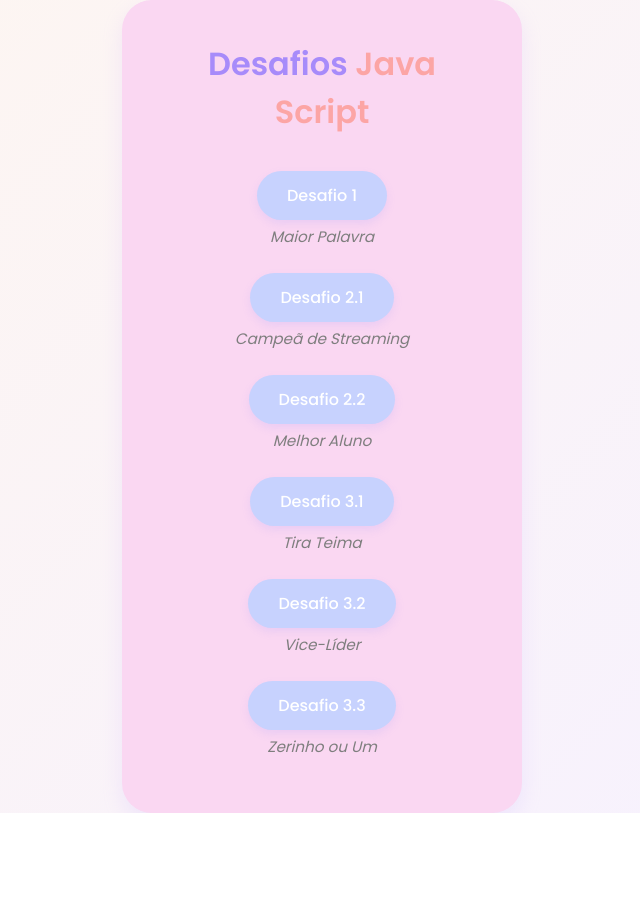
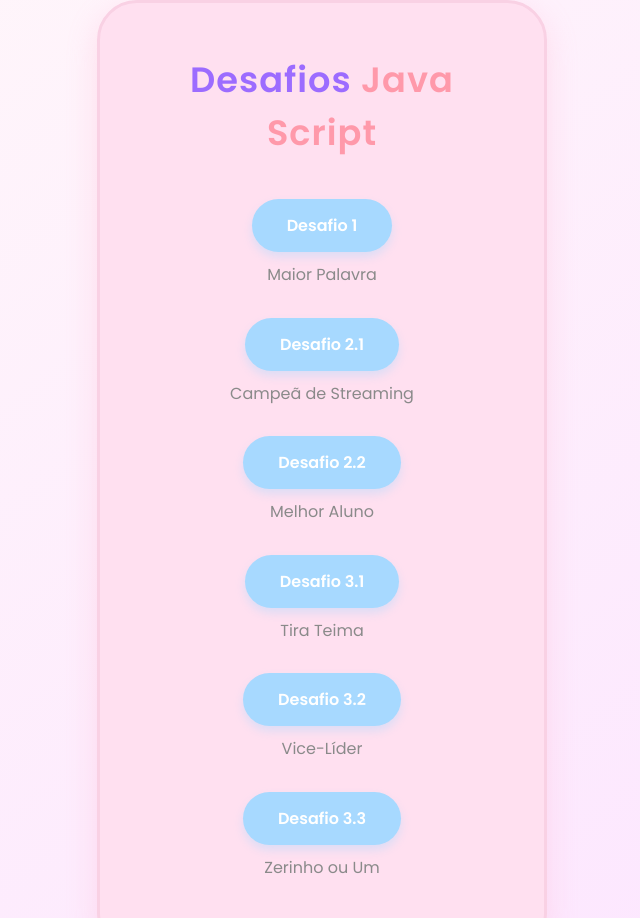
Before and after one commit to giovannaaranntes/desafios-js, a plain HTML site: page index.html in a window 1280 px wide. Shown: the top 918 px of the page, without its empty margins (318-958 px from the left). Before the commit the page ends 813 px from the top, so only its background shows below. Drawn offline with Linux system fonts and the light colour scheme.

Commit message:
Update styleglobal.css

```diff
--- a/styleglobal.css
+++ b/styleglobal.css
@@ -1,70 +1,95 @@
-*{
+/* ===== Estilo Base - Versão Super Fofa e Aconchegante (Kawaii) ===== */
+
+* {
     margin: 0;
     padding: 0;
     box-sizing: border-box;
     font-family: 'Poppins', sans-serif;
 }
+
 body {
-    background: linear-gradient(135deg, #fef6f0, #f6f1ff);
+    /* Gradiente de fundo mais vibrante e quente */
+    background: linear-gradient(145deg, #fff7fa, #fce5ff);
     display: flex;
     justify-content: center;
     align-items: center;
     min-height: 100vh;
-    color: #444;
+    /* Cor do texto suave */
+    color: #555;
 }
 
-/* === Caixa Principal === */
+/* === Caixa Principal - O Coração Fofo === */
 .caixa {
-    background-color: #fad7f2;
-    padding: 40px 60px;
-    border-radius: 30px;
-    box-shadow: 0 8px 20px rgba(200, 170, 255, 0.2);
+    /* Fundo com cor rosa chiclete suave */
+    background-color: #ffe0f0;
+    padding: 50px 65px; /* Mais preenchimento */
+    /* Bordas super arredondadas! */
+    border-radius: 40px;
+    /* Sombra mais difusa e com um toque de brilho */
+    box-shadow: 0 10px 30px rgba(255, 170, 200, 0.3);
+    border: 3px solid #f9d1e4; /* Borda rosa clara para destaque */
     text-align: center;
-    max-width: 400px;
+    max-width: 450px; /* Um pouco mais larga */
     width: 90%;
 }
 
-/* === Título === */
+/* === Título - Charmoso e Inspirador === */
 h1 {
-    font-size: 2rem;
-    color: #a78bfa; /* lilás pastel */
-    margin-bottom: 25px;
+    font-size: 2.2rem; /* Maior e mais impactante */
+    /* Lilás mais vibrante */
+    color: #9c6cff;
+    margin-bottom: 30px;
+    letter-spacing: 1px;
 }
 
 h1 span {
-    color: #fca5a5; /* rosado suave */
+    /* Rosa bebê mais doce */
+    color: #ff99aa;
+    font-weight: 700;
 }
 
-/* === Botões === */
+/* === Botões - Pílulas Mágicas === */
 .button {
     display: inline-block;
-    margin-top: 10px;
-    margin-bottom: 5px;
-    padding: 12px 30px;
-    background-color: #c7d2fe; /* azul pastel */
-    color: #fff;
-    font-weight: 500;
-    border-radius: 25px;
+    margin: 10px 5px; /* Mais espaço entre botões */
+    padding: 14px 35px; /* Mais fofo e preenchido */
+    /* Azul celeste suave */
+    background-color: #a7d9ff;
+    color: #ffffff;
+    font-weight: 600; /* Mais destaque */
+    /* Formato pílula/cápsula */
+    border-radius: 35px;
     text-decoration: none;
-    transition: all 0.3s ease;
-    box-shadow: 0 4px 8px rgba(150, 150, 255, 0.15);
+    /* Transição suave e uniforme */
+    transition: all 0.4s cubic-bezier(0.25, 0.8, 0.25, 1);
+    /* Sombra de botão suave */
+    box-shadow: 0 5px 10px rgba(167, 217, 255, 0.4);
+    border: none;
 }
 
 .button:hover {
-    background-color: #a5b4fc;
-    transform: translateY(-3px);
+    /* Cor de hover mais intensa */
+    background-color: #79c1f7;
+    /* Movimento de "pulo" suave */
+    transform: translateY(-5px);
+    /* Sombra de elevação */
+    box-shadow: 0 10px 20px rgba(121, 193, 247, 0.5);
 }
 
-/* === Textos dos Desafios === */
+/* === Textos dos Desafios - Detalhe Delicado === */
 p {
-    color: #7e7e7e;
-    font-size: 0.95rem;
-    margin-bottom: 15px;
-    font-style: italic;
+    /* Cinza mais suave */
+    color: #8a8a8a;
+    font-size: 1rem; /* Um pouco maior */
+    margin-bottom: 20px;
+    font-style: normal; /* Estilo padrão */
+    line-height: 1.6;
 }
 
-/* === Efeito sutil ao passar o mouse na caixa === */
+/* === Efeito de Brilho Sutil ao passar o mouse na caixa === */
 .caixa:hover {
-    box-shadow: 0 12px 25px rgba(180, 150, 255, 0.25);
-    transition: 0.4s;
+    /* Sombra de brilho suave e quente */
+    box-shadow: 0 15px 35px rgba(255, 150, 180, 0.4), 0 0 15px rgba(255, 255, 255, 0.5) inset;
+    transform: scale(1.02); /* Escala sutil */
+    transition: all 0.5s ease-in-out;
 }
```
